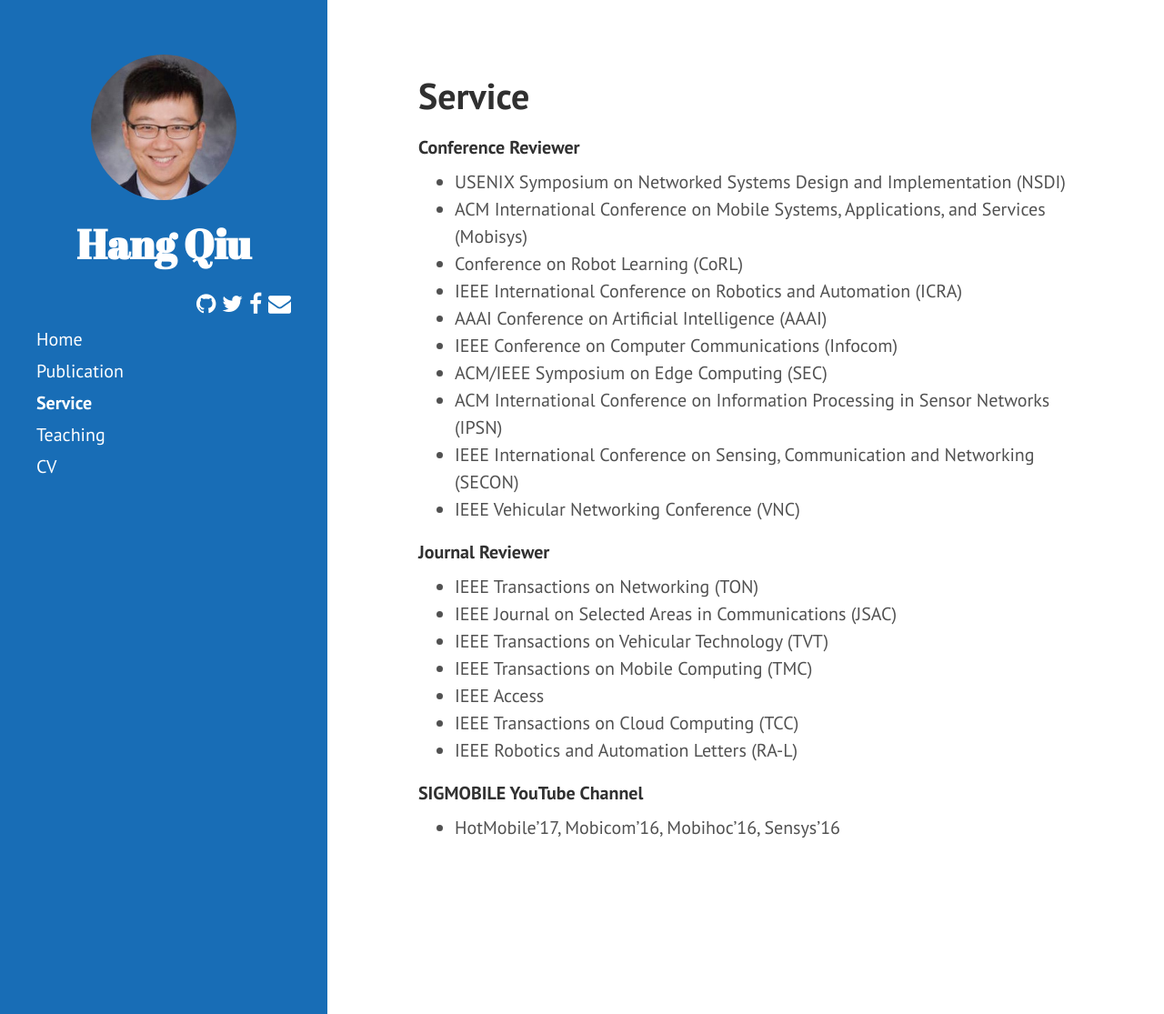
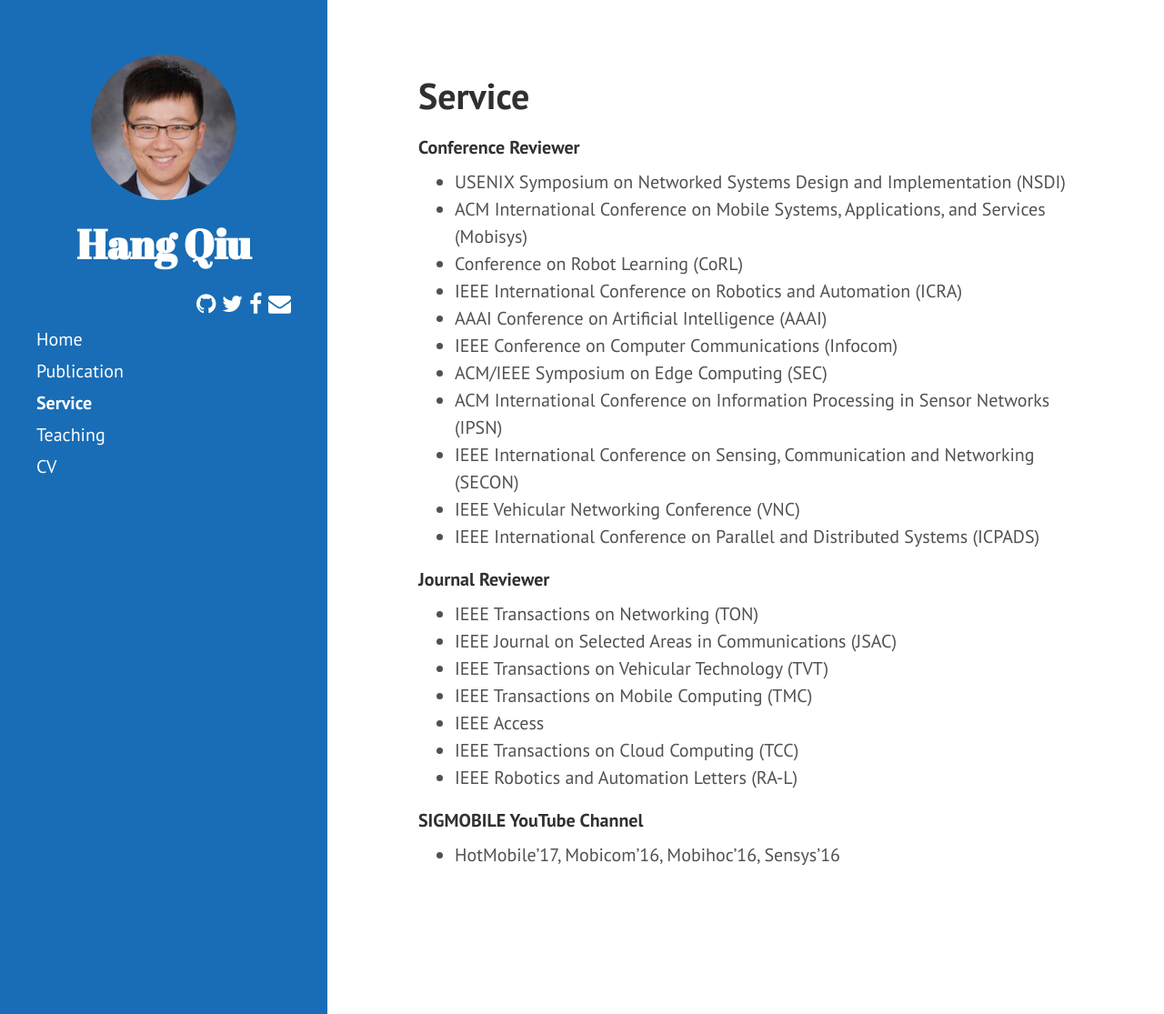
Before and after one commit to hangqiu/hangqiu.github.io, a Jekyll site: the page built from service.md, in a window 1280 px wide and 1115 px high. Shown: the whole window at 91% size. Built offline with Jekyll 4.4.1, drawn with Linux system fonts in a browser that asks for light colours; a style sheet for code colours, icons or effects is not loaded.

Commit message:
Update service.md

```diff
--- a/service.md
+++ b/service.md
@@ -14,6 +14,8 @@ title: Service
 * ACM International Conference on Information Processing in Sensor Networks (IPSN)
 * IEEE International Conference on Sensing, Communication and Networking (SECON)
 * IEEE Vehicular Networking Conference (VNC)
+* IEEE International Conference on Parallel and Distributed Systems (ICPADS)
+
 
 #### Journal Reviewer
 * IEEE Transactions on Networking (TON)
```
